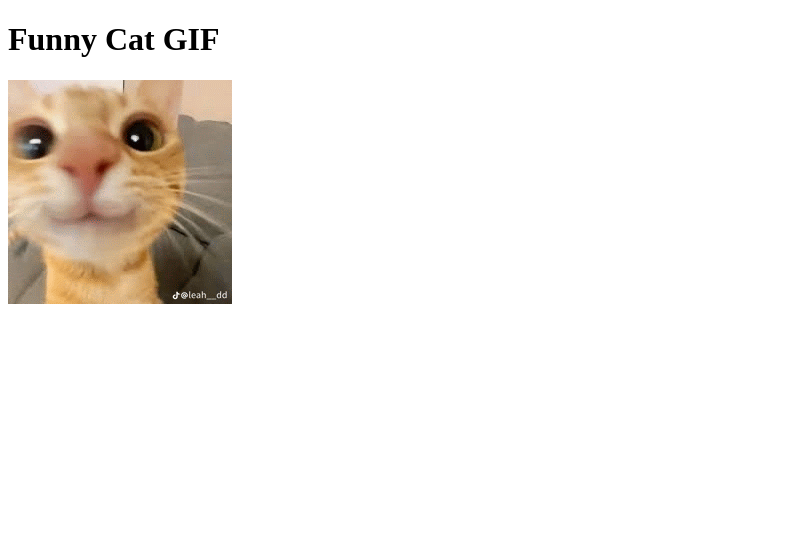
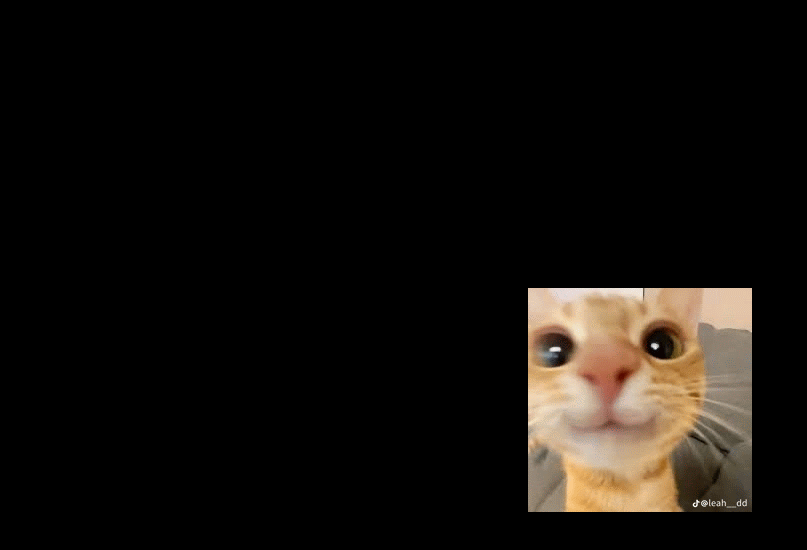
Before and after one commit to Gwishyman/middleclickdiscord, a plain HTML site: page index.html in a window 1280 px wide. Shown: the whole page, without its empty margins (0-807 px from the left). Drawn offline with Linux system fonts and the light colour scheme.

Commit message:
Update index.html

```diff
--- a/index.html
+++ b/index.html
@@ -3,16 +3,29 @@
 <head>
   <meta charset="UTF-8" />
   <meta name="viewport" content="width=device-width, initial-scale=1.0">
-  <title>Funny Cat GIF</title>
-  <!-- Open Graph tags for rich preview in Discord -->
-  <meta property="og:title" content="Funny Cat GIF">
-  <meta property="og:description" content="Check out this funny cat GIF!">
+  <title>Middleclick Discord GIF</title>
+  <!-- Open Graph so Discord shows preview -->
+  <meta property="og:title" content="Middleclick Discord GIF NOW">
+  <meta property="og:description" content="Check out this GIF!">
   <meta property="og:image" content="https://gwishyman.github.io/middleclickdiscord/cat.gif">
   <meta property="og:type" content="website">
-  <meta property="og:url" content="https://gwishyman.github.io/middleclickdiscord">
+  <meta property="og:url" content="https://gwishyman.github.io/middleclickdiscord/">
+  <style>
+    body {
+      margin: 0;
+      background: black;
+      display: flex;
+      justify-content: center;
+      align-items: center;
+      height: 100vh;
+    }
+    img {
+      max-width: 100%;
+      max-height: 100%;
+    }
+  </style>
 </head>
 <body>
-  <h1>Funny Cat GIF</h1>
-  <img src="cat.gif" alt="Funny cat GIF">
+  <img src="cat.gif" alt="Middleclick Discord GIF">
 </body>
 </html>
```
